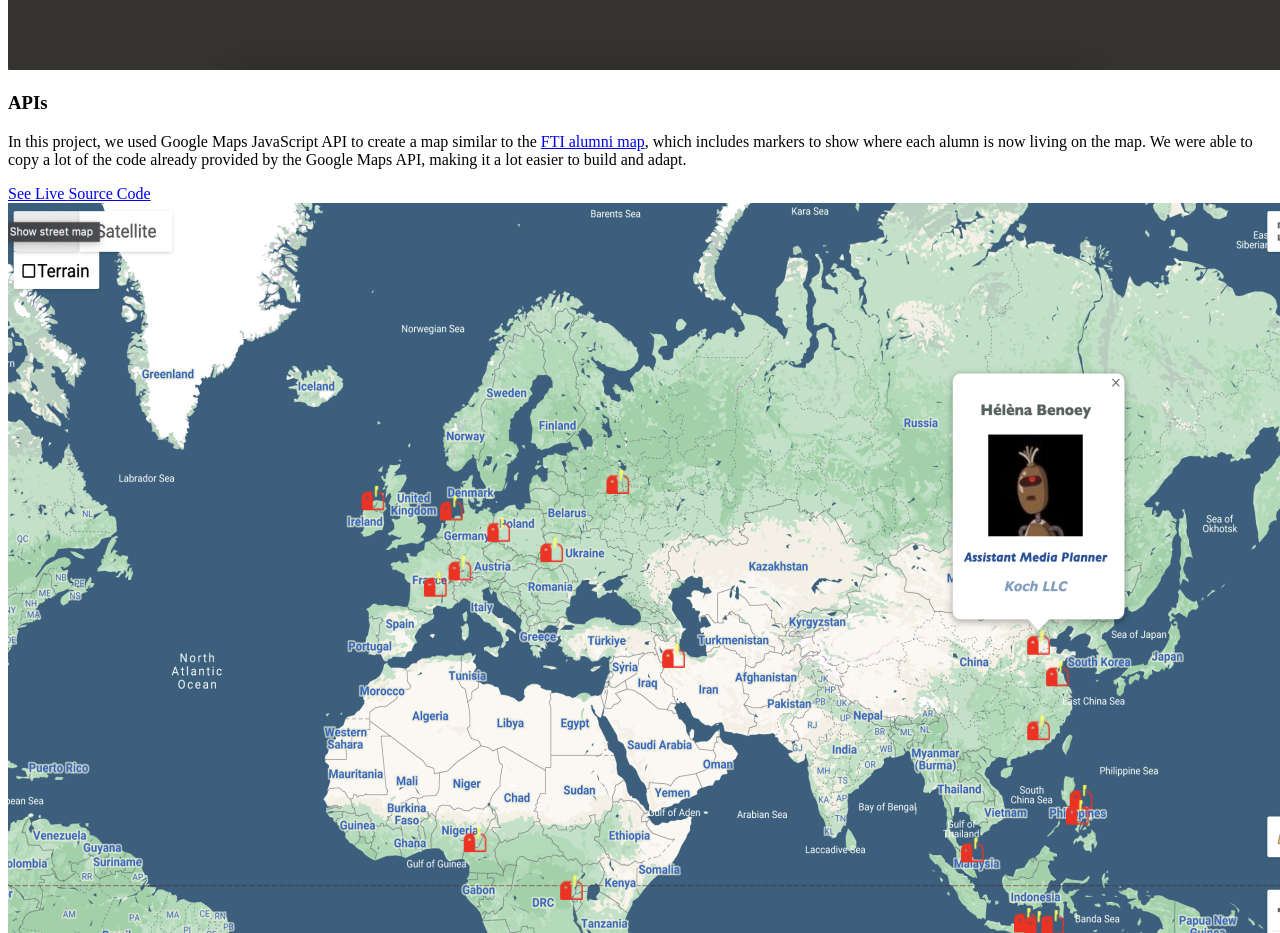
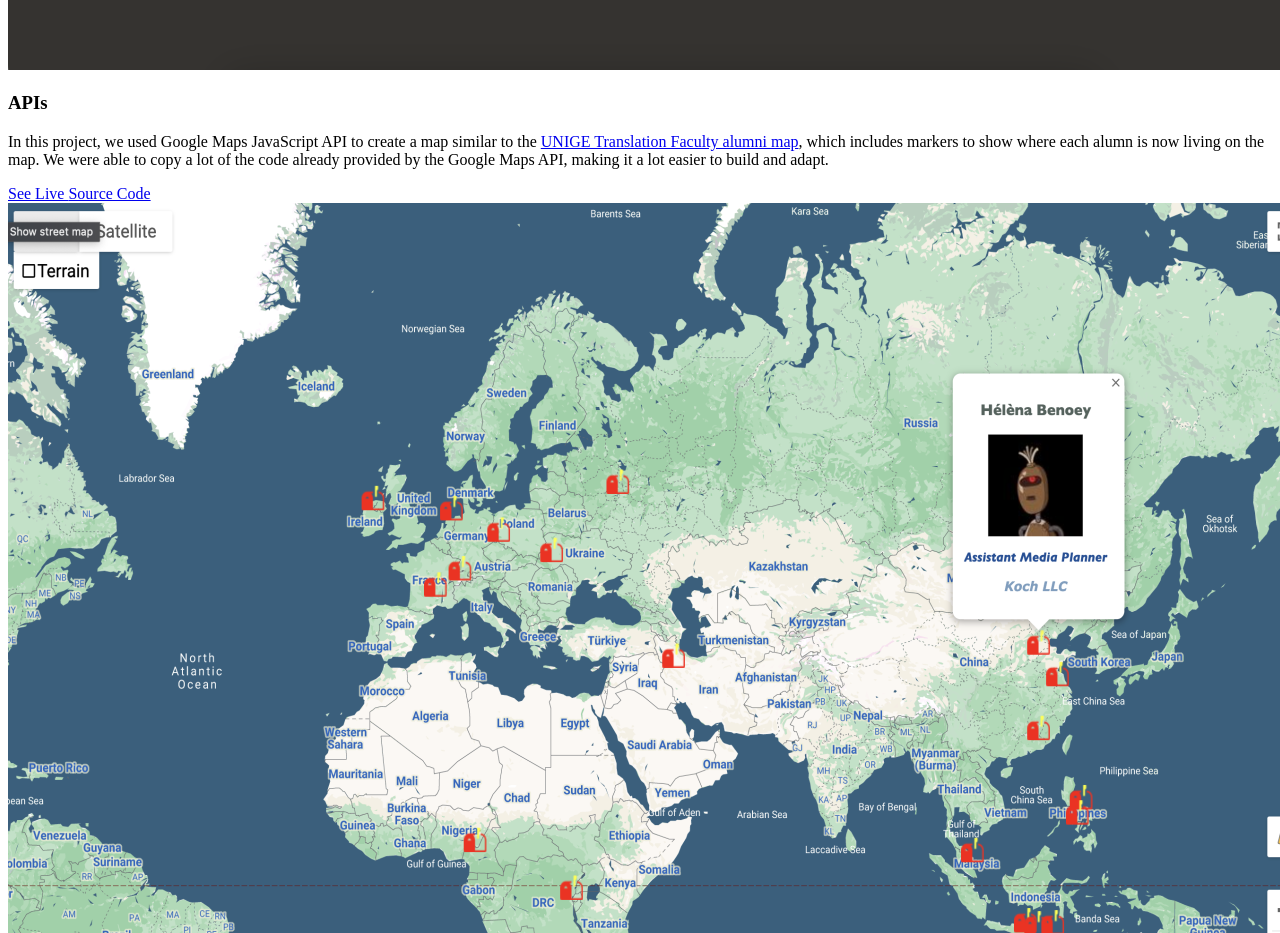
Before and after one commit to camila-ch/camila-ch.github.io, a website built with Parcel: page index.html in a window 1280 px wide. Shown: the part 2300-3233 px from the top of the page. Built offline with nearby package versions, Linux system fonts and the light colour scheme.

Commit message:
Update index.html

```diff
--- a/index.html
+++ b/index.html
@@ -16,7 +16,7 @@
   <link rel="shortcut icon" type="image/png" href="dist/favicon.2a2e97fc.png">
 
   <!-- Todo: put here your site title -->
-  <title>Camila Herrera | TIC HW 1</title>
+  <title>Camila Herrera | Student</title>
   <!-- Todo: add some coding keywords below - e.g: (javascript, yourusername, etc) -->
   <meta name="keywords" content="HTML,CSS, localization, UNIGE, unige">
   <!-- Todo: improve your SEO by adding a small description of you -->
@@ -161,7 +161,7 @@
               <div>
                 <p class="mb-4">
                   In this project, we used Google Maps JavaScript API to create a map similar to the <a
-                    href="https://www.unige.ch/fti/en/futurs-etudiants/etudes-pourquoi-comment/#s14" target="_blank">FTI
+                    href="https://www.unige.ch/fti/en/futurs-etudiants/etudes-pourquoi-comment/#s14" target="_blank">UNIGE Translation Faculty
                     alumni map</a>, which includes markers to show where each alumn is now living on the map. We were
                   able to copy a lot of the code already provided by the Google Maps API, making it a lot easier to
                   build and adapt.
```
